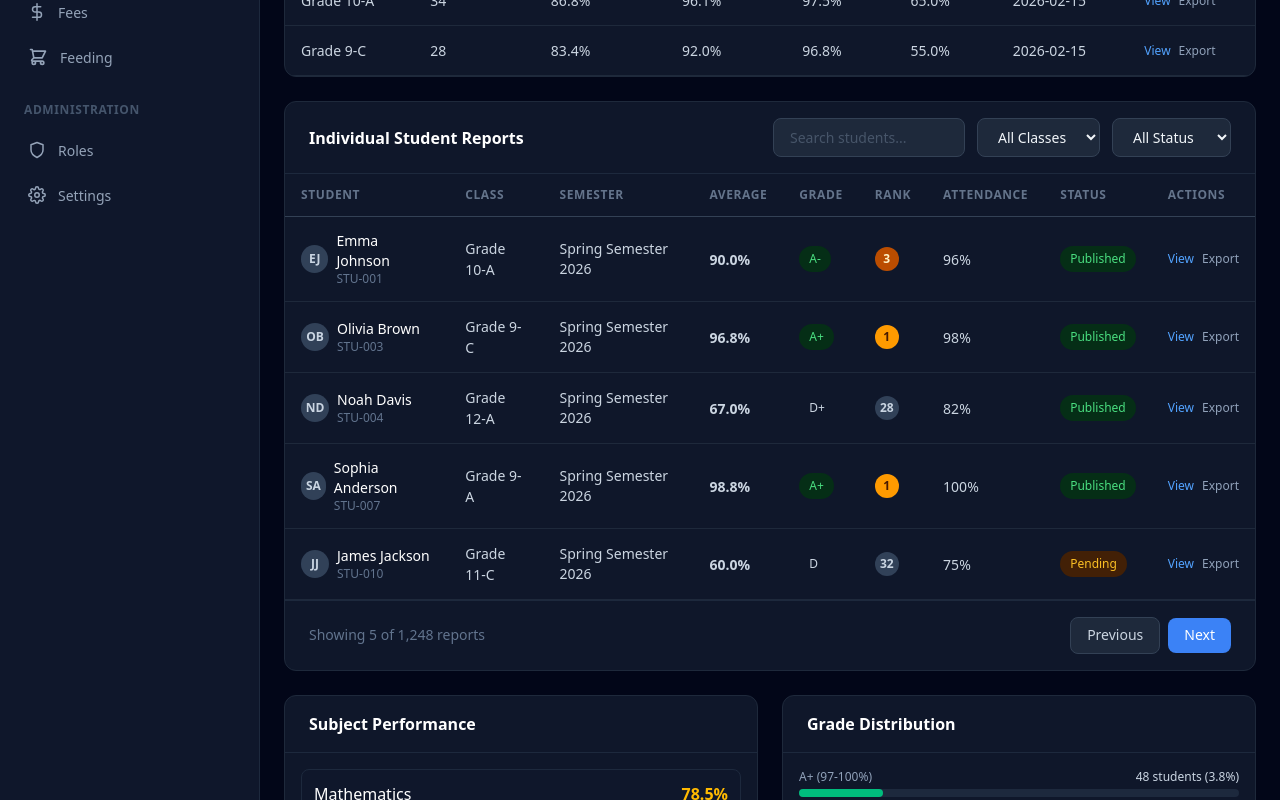
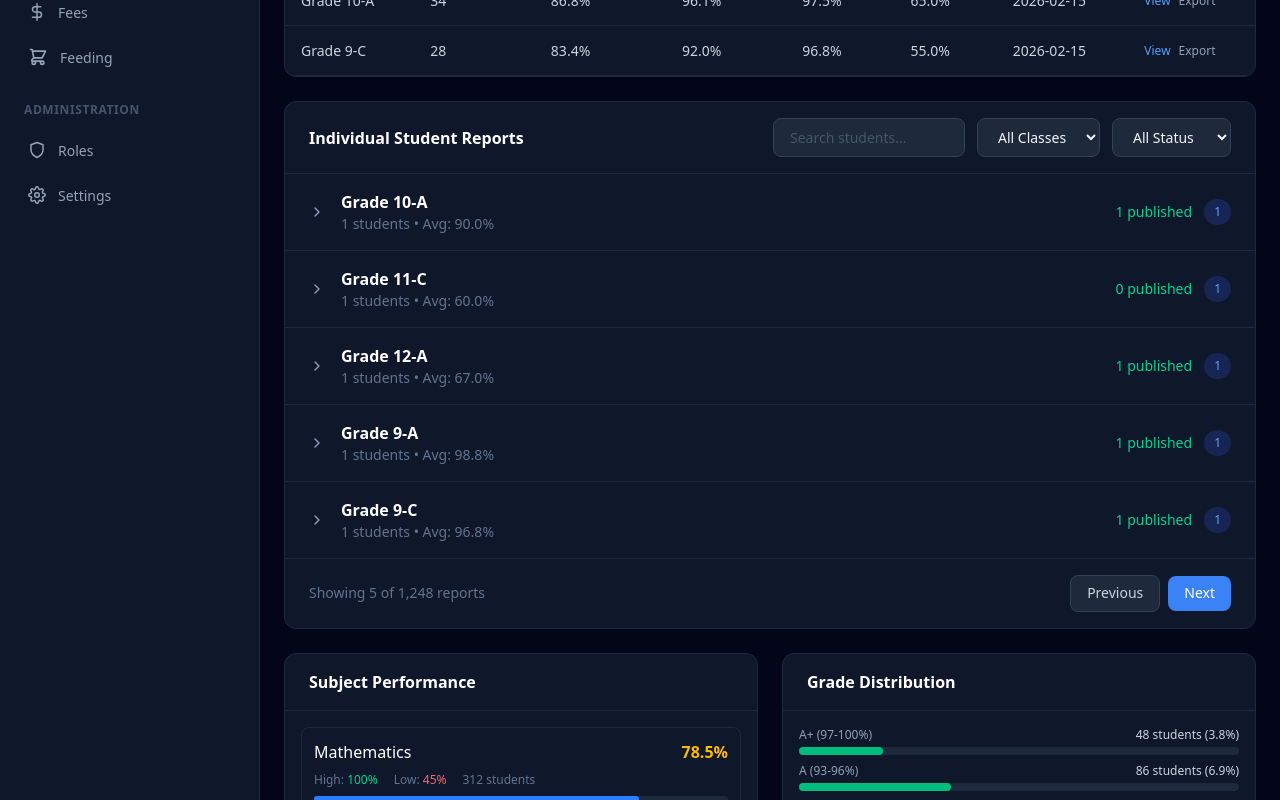
Before and after one commit to lilromeo2290/Clipe233_Edu, a Next.js app: page /terminal-reports in a window 1280 px wide. Shown: the part 628-1428 px from the top of the page. Built offline with nearby package versions, Linux system fonts and the light colour scheme.

Commit message:
Group Individual Student Reports by class with collapsible sections

```diff
--- a/src/app/terminal-reports/page.tsx
+++ b/src/app/terminal-reports/page.tsx
@@ -175,6 +175,29 @@ export default function TerminalReportsPage() {
   const [showModal, setShowModal] = useState(false);
   const [selectedClassReport, setSelectedClassReport] = useState<ClassReport | null>(null);
   const [showClassModal, setShowClassModal] = useState(false);
+  const [expandedClasses, setExpandedClasses] = useState<Set<string>>(new Set());
+
+  const toggleClass = (className: string) => {
+    setExpandedClasses(prev => {
+      const next = new Set(prev);
+      if (next.has(className)) {
+        next.delete(className);
+      } else {
+        next.add(className);
+      }
+      return next;
+    });
+  };
+
+  const groupedReports = studentReports.reduce((acc, report) => {
+    if (!acc[report.class]) {
+      acc[report.class] = [];
+    }
+    acc[report.class].push(report);
+    return acc;
+  }, {} as Record<string, StudentReport[]>);
+
+  const classNames = Object.keys(groupedReports).sort();
 
   const handleViewReport = (report: StudentReport) => {
     setSelectedReport(report);
@@ -494,7 +517,7 @@ export default function TerminalReportsPage() {
         </div>
       </div>
 
-      {/* Student Reports Table */}
+      {/* Student Reports by Class */}
       <div className="page-card">
         <div className="flex items-center justify-between px-6 py-4 border-b border-slate-800">
           <h2 className="text-white font-semibold">Individual Student Reports</h2>
@@ -515,12 +538,42 @@ export default function TerminalReportsPage() {
             </select>
           </div>
         </div>
-        <div className="overflow-x-auto">
+        <div className="divide-y divide-slate-800">
+          {classNames.map((className) => {
+            const reports = groupedReports[className];
+            const isExpanded = expandedClasses.has(className);
+            const avgScore = reports.reduce((sum, r) => sum + r.overallAverage, 0) / reports.length;
+            const publishedCount = reports.filter(r => r.status === "Published").length;
+
+            return (
+              <div key={className} className="border-b border-slate-800 last:border-b-0">
+                <button
+                  onClick={() => toggleClass(className)}
+                  className="w-full px-6 py-4 flex items-center justify-between hover:bg-slate-800/50 transition-colors"
+                >
+                  <div className="flex items-center gap-4">
+                    <div className={`transform transition-transform ${isExpanded ? 'rotate-90' : ''}`}>
+                      <svg width="16" height="16" viewBox="0 0 24 24" fill="none" stroke="currentColor" strokeWidth="2" strokeLinecap="round" strokeLinejoin="round" className="text-slate-400">
+                        <polyline points="9 18 15 12 9 6" />
+                      </svg>
+                    </div>
+                    <div className="text-left">
+                      <h3 className="text-white font-semibold">{className}</h3>
+                      <p className="text-slate-500 text-sm">{reports.length} students • Avg: {avgScore.toFixed(1)}%</p>
+                    </div>
+                  </div>
+                  <div className="flex items-center gap-3">
+                    <span className="text-emerald-400 text-sm">{publishedCount} published</span>
+                    <span className="badge badge-blue">{reports.length}</span>
+                  </div>
+                </button>
+                {isExpanded && (
+                  <div className="px-6 pb-4">
+                    <div className="overflow-x-auto ml-6 border-l-2 border-slate-700">
                       <table className="data-table">
                         <thead>
                           <tr>
                             <th>Student</th>
-                <th>Class</th>
                             <th>Semester</th>
                             <th>Average</th>
                             <th>Grade</th>
@@ -531,7 +584,7 @@ export default function TerminalReportsPage() {
                           </tr>
                         </thead>
                         <tbody>
-              {studentReports.map((report) => (
+                          {reports.map((report) => (
                             <tr key={report.id}>
                               <td>
                                 <div className="flex items-center gap-2">
@@ -544,7 +597,6 @@ export default function TerminalReportsPage() {
                                   </div>
                                 </div>
                               </td>
-                  <td>{report.class}</td>
                               <td className="text-slate-400 text-sm">{report.semester}</td>
                               <td className={`font-semibold ${scoreColor(report.overallAverage)}`}>
                                 {report.overallAverage.toFixed(1)}%
@@ -586,8 +638,14 @@ export default function TerminalReportsPage() {
                         </tbody>
                       </table>
                     </div>
+                  </div>
+                )}
+              </div>
+            );
+          })}
+        </div>
         <div className="flex items-center justify-between px-6 py-4 border-t border-slate-800">
-          <p className="text-slate-500 text-sm">Showing 5 of 1,248 reports</p>
+          <p className="text-slate-500 text-sm">Showing {studentReports.length} of 1,248 reports</p>
           <div className="flex items-center gap-2">
             <button className="btn-secondary px-3 py-1.5 text-xs">Previous</button>
             <button className="btn-primary px-3 py-1.5 text-xs">Next</button>
```
Lines whose indentation alone changed are shown as unchanged.
